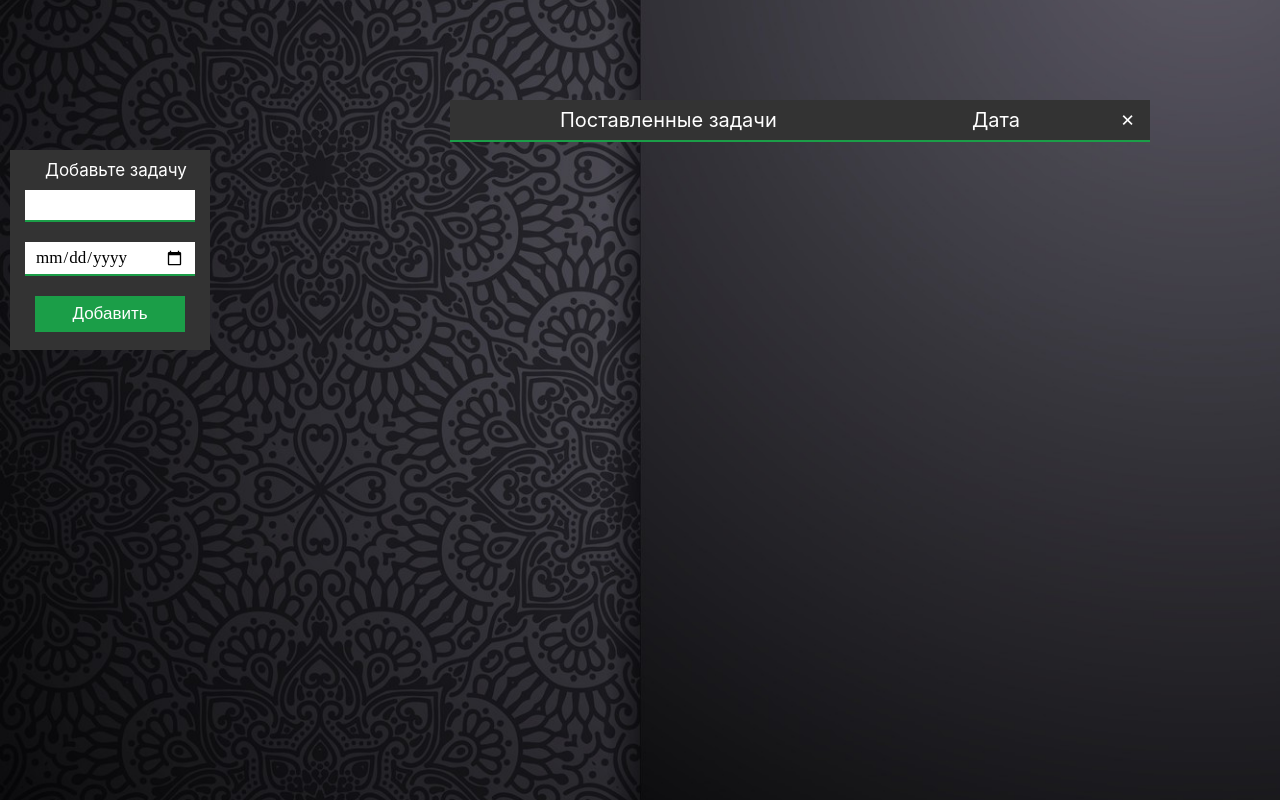
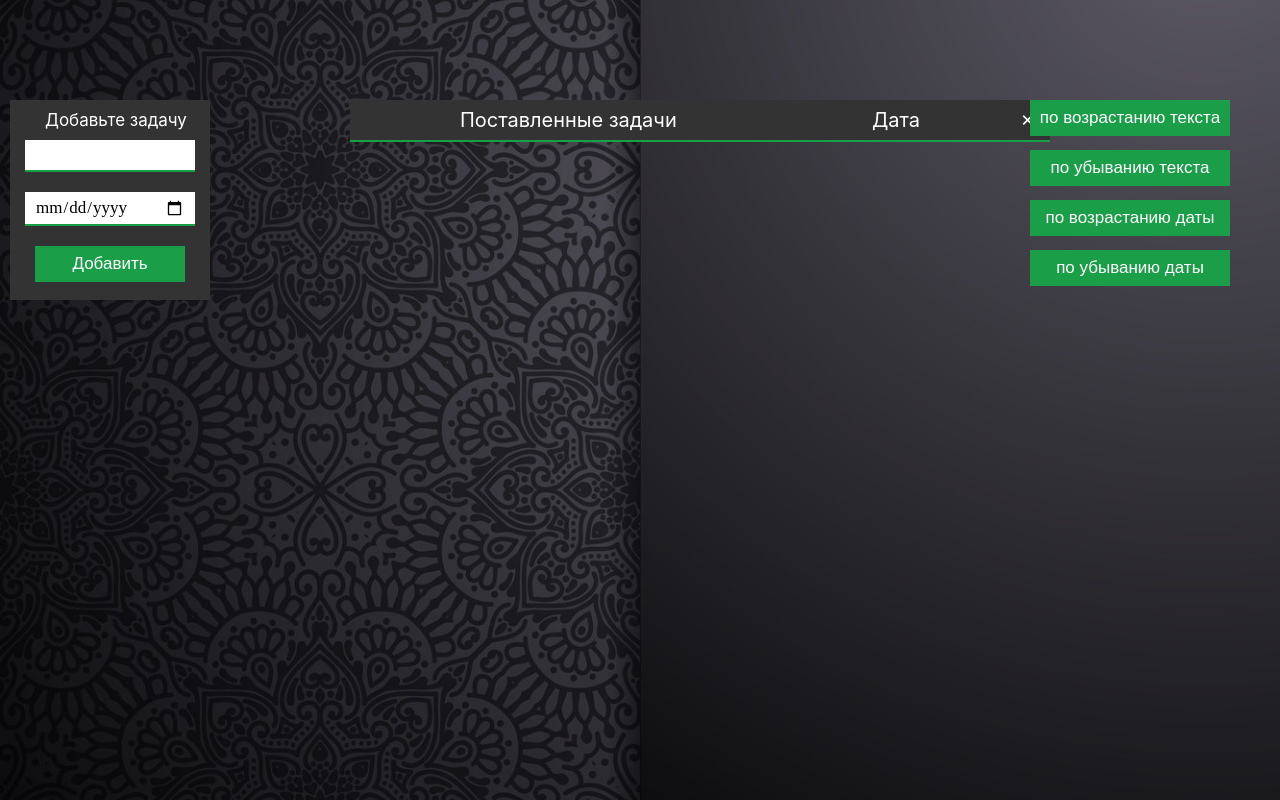
Before and after one commit to Arteemka/React-ToDo-List, a React (Create React App) app: page / in a window 1280 px wide. Built offline with nearby package versions, Linux system fonts and the light colour scheme.

Commit message:
sorting on the date and on the text and fix markup

```diff
--- a/src/components/MainForm/MainForm.jsx
+++ b/src/components/MainForm/MainForm.jsx
@@ -4,6 +4,7 @@ import uuid from "uuid";
 import Input from "../Input/Input";
 import Button from "../Button/Button";
 import OutputItems from "../OutputItemOnPage/Output";
+import SortField from "../SortField/SortField";
 
 class MainForm extends React.Component {
   state = { text: "", date: "", list: [] };
@@ -53,6 +54,40 @@ class MainForm extends React.Component {
     }));
   };
 
+  SortField = (event) => {
+    switch (event.target.id) {
+      case 'button-increase__text':
+        this.setState({
+          list: this.state.list.sort((a, b) => {
+            return (a.text.toLowerCase() < b.text.toLowerCase()) ? -1 : 1;
+          })
+        })
+        break;
+      case 'button-decrease__text':
+        this.setState({
+          list: this.state.list.sort((a, b) => {
+            return (a.text.toLowerCase() > b.text.toLowerCase()) ? -1 : 1;
+          })
+        })
+        break;
+      case 'button-increase__date':
+        this.setState({
+          list: this.state.list.sort((a, b) => {
+            return new Date(a.date) - new Date(b.date);
+          })
+        })
+        break;
+      case 'button-decrease__date':
+        this.setState({
+          list: this.state.list.sort((a, b) => {
+            return new Date(b.date) - new Date(a.date);
+          })
+        })
+        break;
+      default: console.log('error'); break;
+    }
+  }
+
   render() {
     return (
       <>
@@ -62,6 +97,10 @@ class MainForm extends React.Component {
           <Input id="date" type="date" onChange={this.onChange} />
           <Button button="Добавить" listChange={this.listChange} />
         </div>
+        <SortField nameButton="по возрастанию текста" id="button-increase__text" SortField={this.SortField} />
+        <SortField nameButton="по убыванию текста" id="button-decrease__text" SortField={this.SortField} />
+        <SortField nameButton="по возрастанию даты" id="button-increase__date" SortField={this.SortField} />
+        <SortField nameButton="по убыванию даты" id="button-decrease__date" SortField={this.SortField} />
         <OutputItems
           lists={this.state.list}
           deleteItem={this.deleteItem}
--- /dev/null
+++ b/src/components/SortField/SortField.jsx
@@ -0,0 +1,9 @@
+import React from 'react';
+
+const SortField = (props) => (
+  <button type="button" id={props.id} onClick={props.SortField}>
+    {props.nameButton}
+  </button>
+);
+
+export default SortField;
--- a/src/index.css
+++ b/src/index.css
@@ -8,23 +8,21 @@ html {
 
 body {
     margin: 0;
-  font-family: -apple-system, BlinkMacSystemFont, "Segoe UI", "Roboto", "Oxygen",
-    "Ubuntu", "Cantarell", "Fira Sans", "Droid Sans", "Helvetica Neue",
-    sans-serif;
+    font-family: -apple-system, BlinkMacSystemFont, "Segoe UI", "Roboto", "Oxygen", "Ubuntu", "Cantarell", "Fira Sans", "Droid Sans", "Helvetica Neue", sans-serif;
     -webkit-font-smoothing: antialiased;
     -moz-osx-font-smoothing: grayscale;
 }
 
 code {
-  font-family: source-code-pro, Menlo, Monaco, Consolas, "Courier New",
-    monospace;
+    font-family: source-code-pro, Menlo, Monaco, Consolas, "Courier New", monospace;
 }
 
 .backGround-font {
+    position: absolute;
     background-color: #333;
     height: 200px;
     width: 200px;
-  margin: 150px 10px;
+    margin: 0px 0px 0px 10px;
 }
 
 .label-text {
@@ -66,7 +64,7 @@ code {
 .output-item-title,
 .output-item {
     display: flex;
-  margin-left: 450px;
+    margin-left: 350px;
     width: 700px;
 }
 
@@ -110,8 +108,7 @@ code {
 }
 
 .output-title {
-  position: relative;
-  margin-top: -400px;
+    margin-top: 100px;
 }
 
 .date.checked {
@@ -130,3 +127,54 @@ code {
     background: #acf151;
     color: #333;
 }
+
+#button-increase__text {
+    position: absolute;
+    cursor: pointer;
+    color: #fff;
+    right: 50px;
+    width: 200px;
+    padding: 8px;
+    background: #1b9e48;
+    border: none;
+    font-size: 17px;
+}
+
+#button-decrease__text {
+    position: absolute;
+    cursor: pointer;
+    color: #fff;
+    margin-top: 50px;
+    right: 50px;
+    width: 200px;
+    padding: 8px;
+    background: #1b9e48;
+    border: none;
+    font-size: 17px;
+}
+
+#button-increase__date {
+    position: absolute;
+    cursor: pointer;
+    color: #fff;
+    margin-top: 100px;
+    right: 50px;
+    width: 200px;
+    padding: 8px;
+    background: #1b9e48;
+    border: none;
+    font-size: 17px;
+}
+
+#button-decrease__date {
+    position: absolute;
+    cursor: pointer;
+    color: #fff;
+    margin-top: 150px;
+    right: 50px;
+    width: 200px;
+    padding: 8px;
+    background: #1b9e48;
+    border: none;
+    font-size: 17px;
+}
```
Lines whose indentation alone changed are shown as unchanged.
